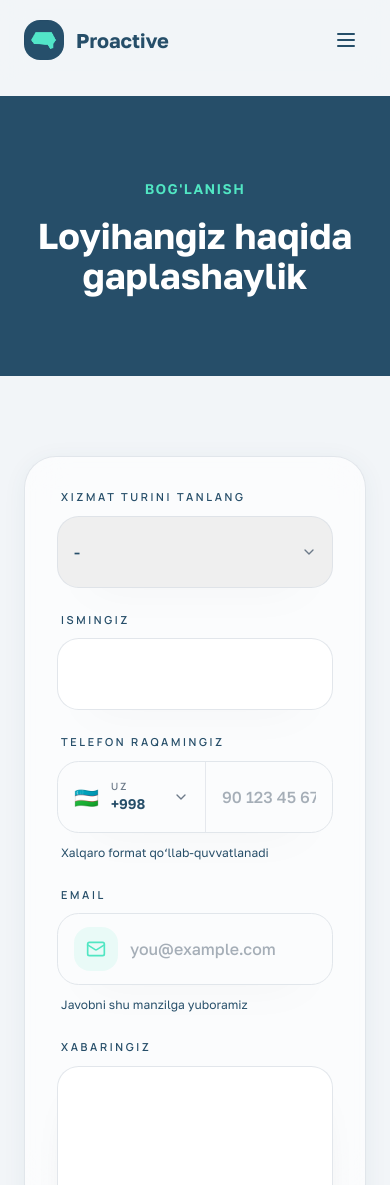
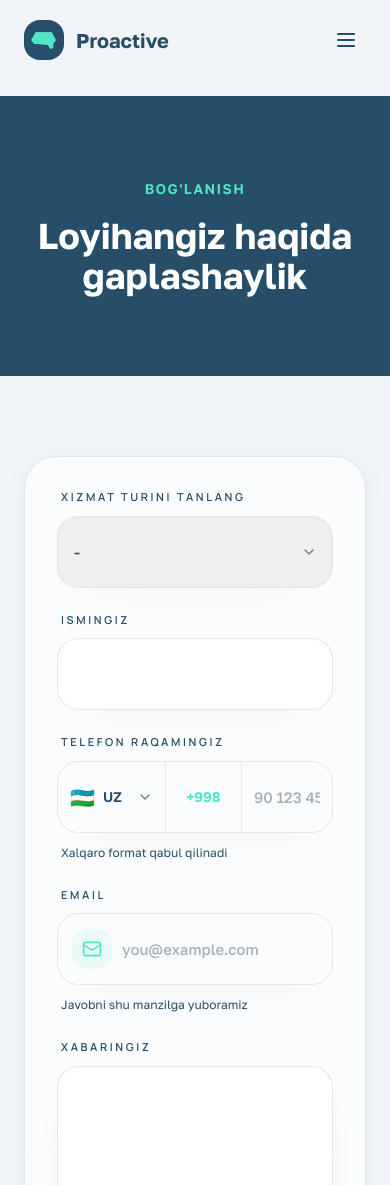
Before and after one commit to SamandarAlimov/proactive, a React (Vite) app: page /contact in a window 390 px wide. Shown: the top 1185 px of the page. Built offline with nearby package versions, Linux system fonts and the light colour scheme; the HTML template or start-up script is replaced by a standard one.

Commit message:
first commit

```diff
--- a/src/components/Contact.tsx
+++ b/src/components/Contact.tsx
@@ -161,7 +161,7 @@ const Contact = () => {
               />
             </div>
 
-            <div className="grid items-start gap-6 md:grid-cols-2">
+            <div className="grid items-start gap-6 xl:grid-cols-2">
               <div>
                 <label className={contactLabelClass} htmlFor="contact-phone">
                   {t.contact.phone}
--- a/src/components/contact/ContactFormFields.tsx
+++ b/src/components/contact/ContactFormFields.tsx
@@ -34,7 +34,7 @@ type ContactPhoneInputProps = ContactFieldProps & {
 };
 
 const phoneHelperText: Record<Language, string> = {
-  uz: 'Xalqaro format qo‘llab-quvvatlanadi',
+  uz: 'Xalqaro format qabul qilinadi',
   en: 'International format is supported',
   ru: 'Поддерживается международный формат',
 };
@@ -124,15 +124,10 @@ export const ContactPhoneInput = ({
             aria-expanded={countryOpen}
             aria-label="Select phone country code"
             onClick={() => setCountryOpen((open) => !open)}
-            className="flex h-full min-w-[148px] items-center gap-3 border-r border-border/70 px-4 text-left transition-colors duration-200 hover:bg-secondary/5 dark:border-white/10"
+            className="flex h-full w-[108px] shrink-0 items-center gap-2 border-r border-border/70 px-3 text-left transition-colors duration-200 hover:bg-secondary/5 sm:w-[118px] dark:border-white/10"
           >
             <span className="text-xl leading-none">{currentCountry.flag}</span>
-            <div className="min-w-0">
-              <div className="font-brand text-[10px] font-semibold uppercase tracking-[0.2em] text-muted-foreground">
-                {currentCountry.iso}
-              </div>
-              <div className="text-sm font-semibold text-foreground">{currentCountry.dialCode}</div>
-            </div>
+            <span className="text-sm font-semibold text-foreground">{currentCountry.iso}</span>
             <ChevronDown
               className={cn(
                 'ml-auto h-4 w-4 shrink-0 text-muted-foreground transition-transform duration-200',
@@ -196,7 +191,11 @@ export const ContactPhoneInput = ({
           )}
         </div>
 
-        <div className="flex min-w-0 flex-1 items-center px-4">
+        <div className="flex h-full w-[76px] shrink-0 items-center justify-center border-r border-border/70 px-3 text-sm font-semibold text-primary sm:w-[88px] dark:border-white/10">
+          {currentCountry.dialCode}
+        </div>
+
+        <div className="flex min-w-0 flex-1 items-center px-3 sm:px-4">
           <input
             id={id}
             type="tel"
@@ -208,7 +207,7 @@ export const ContactPhoneInput = ({
             placeholder={placeholder ?? currentCountry.placeholder}
             className={cn(
               contactInputClass,
-              'h-full text-base font-semibold tracking-[0.08em] placeholder:font-medium placeholder:tracking-normal',
+              'h-full min-w-0 flex-1 w-full font-semibold tracking-[0.02em] placeholder:font-medium placeholder:tracking-normal sm:tracking-[0.04em]',
             )}
           />
         </div>
@@ -233,10 +232,10 @@ export const ContactEmailInput = ({
         className={cn(
           contactFieldShellClass,
           contactFieldFocusClass,
-        'flex h-[72px] items-center gap-3 px-4',
+          'flex h-[72px] items-center gap-2.5 px-3.5 sm:gap-3 sm:px-4',
         )}
       >
-      <div className="flex h-11 w-11 shrink-0 items-center justify-center rounded-2xl bg-primary/10 text-primary shadow-[0_16px_30px_-26px_rgba(38,79,107,0.75)]">
+      <div className="flex h-10 w-10 shrink-0 items-center justify-center rounded-[1rem] bg-primary/10 text-primary shadow-[0_16px_30px_-26px_rgba(38,79,107,0.75)] sm:h-11 sm:w-11">
         <Mail className="h-5 w-5" />
       </div>
 
@@ -249,7 +248,7 @@ export const ContactEmailInput = ({
         value={value}
         onChange={(event) => onChange(event.target.value)}
         placeholder={placeholder}
-        className={cn(contactInputClass, 'h-full min-w-0')}
+        className={cn(contactInputClass, 'h-full min-w-0 flex-1 w-full pr-1')}
       />
     </div>
 
--- a/src/components/contact/contactFieldStyles.ts
+++ b/src/components/contact/contactFieldStyles.ts
@@ -8,7 +8,7 @@ export const contactFieldFocusClass =
   'focus-within:border-primary/40 focus-within:ring-4 focus-within:ring-primary/10';
 
 export const contactInputClass =
-  'w-full bg-transparent text-base font-medium leading-6 text-foreground outline-none placeholder:text-muted-foreground/60';
+  'min-w-0 w-full bg-transparent text-[15px] font-medium leading-6 text-foreground outline-none placeholder:text-muted-foreground/60 sm:text-base';
 
 export const contactHelperTextClass =
   'mt-2 px-1 text-xs leading-5 text-muted-foreground/88';
--- a/src/pages/ContactPage.tsx
+++ b/src/pages/ContactPage.tsx
@@ -150,7 +150,7 @@ const ContactPage = () => {
               />
             </div>
 
-            <div className="grid items-start gap-6 md:grid-cols-2">
+            <div className="grid items-start gap-6 xl:grid-cols-2">
               <div>
                 <label className={contactLabelClass} htmlFor="contact-page-phone">
                   {t.contact.phone}
```
Lines whose indentation alone changed are shown as unchanged.
